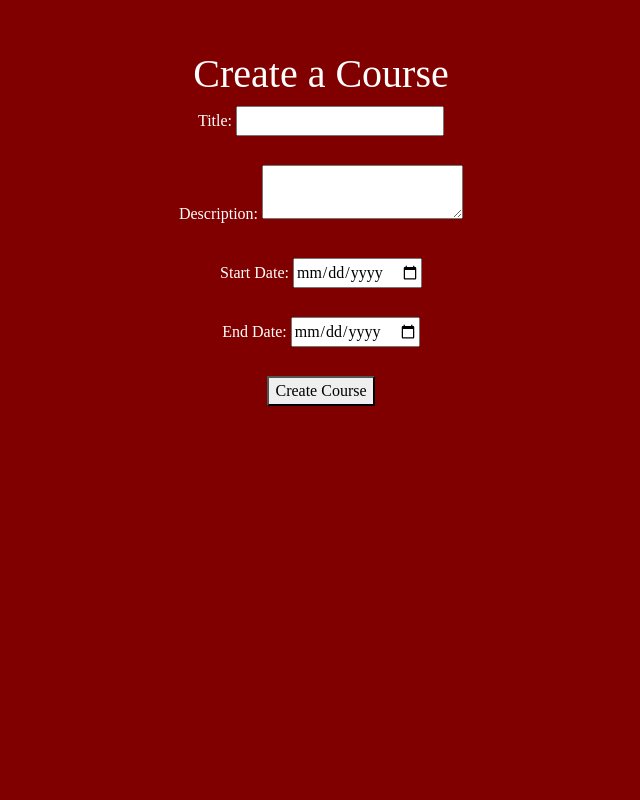
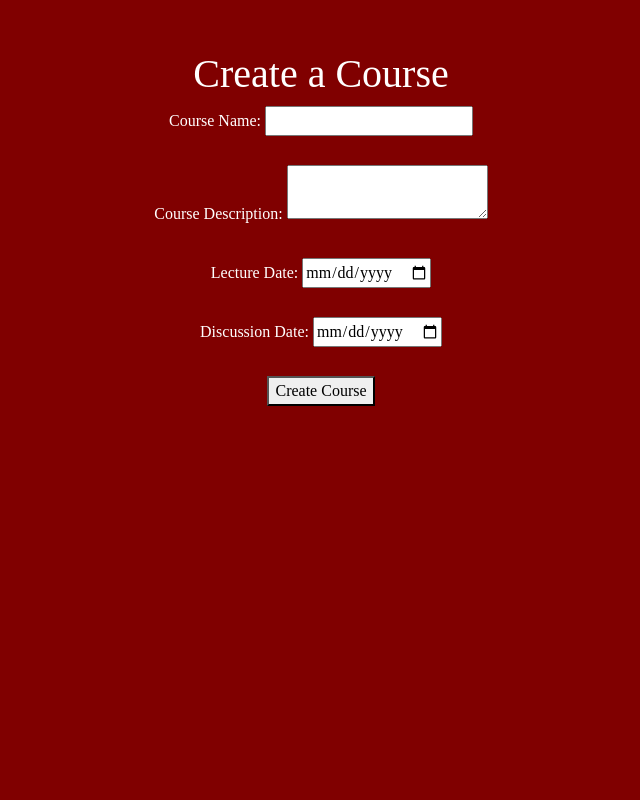
Before and after one commit to CSCI3356Spring2023/SWEagles, a Django app: page /course_creation/ in a window 1280 px wide. Shown: the whole page, without its empty margins (319-959 px from the left). Run offline with Django 4.2, Linux system fonts and the light colour scheme; some libraries are stand-ins or nearby versions.

Commit message:
course creation page edits

```diff
--- a/mysite/course/models.py
+++ b/mysite/course/models.py
@@ -2,7 +2,7 @@ from django.db import models
 
 # Create your models here.
 
-class Course(models.Model):
+class AddCourse(models.Model):
     name = models.CharField(max_length=100)
     description = models.TextField()
     instructor = models.ForeignKey('auth.User', on_delete=models.CASCADE)
--- a/mysite/course/templates/course_creations.html
+++ b/mysite/course/templates/course_creations.html
@@ -42,14 +42,18 @@
     <h1>Create a Course</h1>
     <form method="post">
       {% csrf_token %}
-      <label for="title">Title:</label>
-      <input type="text" id="title" name="title"><br><br>
-      <label for="description">Description:</label>
-      <textarea id="description" name="description"></textarea><br><br>
-      <label for="start_date">Start Date:</label>
-      <input type="date" id="start_date" name="start_date"><br><br>
-      <label for="end_date">End Date:</label>
-      <input type="date" id="end_date" name="end_date"><br><br>
+      <label for="title">Course Name:</label>
+      <input type="text" id="title" name="title">
+      <br><br>
+      <label for="description">Course Description:</label>
+      <textarea id="description" name="description"></textarea>
+      <br><br>
+      <label for="start_date">Lecture Date:</label>
+      <input type="date" id="start_date" name="start_date">
+      <br><br>
+      <label for="end_date">Discussion Date:</label>
+      <input type="date" id="end_date" name="end_date">
+      <br><br>
       <button type="submit">Create Course</button>
     </form>
   </div>
--- a/mysite/course/views.py
+++ b/mysite/course/views.py
@@ -1,4 +1,5 @@
 from django.shortcuts import render
+from .models import AddCourse
 
 # Create your views here.
 
```
